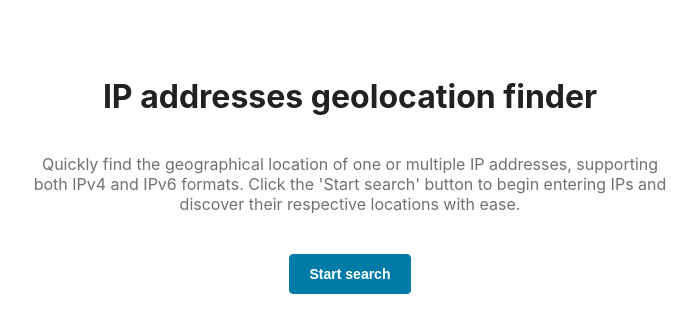
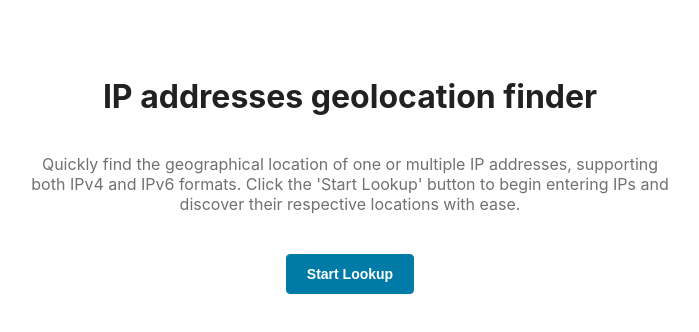
Before and after one commit to egkozlov/ip-searcher, a React (Create React App) app: page / in a window 1280 px wide. Shown: the top 332 px of the page, without its empty margins (290-989 px from the left). Built offline with nearby package versions, Linux system fonts and the light colour scheme.

Commit message:
Change title

```diff
--- a/public/index.html
+++ b/public/index.html
@@ -24,7 +24,7 @@
       work correctly both with client-side routing and a non-root public URL.
       Learn how to configure a non-root public URL by running `npm run build`.
     -->
-    <title>React App</title>
+    <title>IP Lookup</title>
   </head>
   <body>
     <noscript>You need to enable JavaScript to run this app.</noscript>
--- a/src/App.tsx
+++ b/src/App.tsx
@@ -16,8 +16,8 @@ export const App = () => {
 
   return <div className={styles.mainContainer}>
     <h1 className={styles.title}>IP addresses geolocation finder</h1>
-    <p className={styles.description}>Quickly find the geographical location of one or multiple IP addresses, supporting both IPv4 and IPv6 formats. Click the 'Start search' button to begin entering IPs and discover their respective locations with ease.</p>
-    <Button onClick={handleOpenModal}>Start search</Button>
+    <p className={styles.description}>Quickly find the geographical location of one or multiple IP addresses, supporting both IPv4 and IPv6 formats. Click the 'Start Lookup' button to begin entering IPs and discover their respective locations with ease.</p>
+    <Button onClick={handleOpenModal}>Start Lookup</Button>
     <SearchIpGeolocationModal
       isOpen={isIpGeolocationModalOpened}
       onClose={handleOnCloseModal}
```
